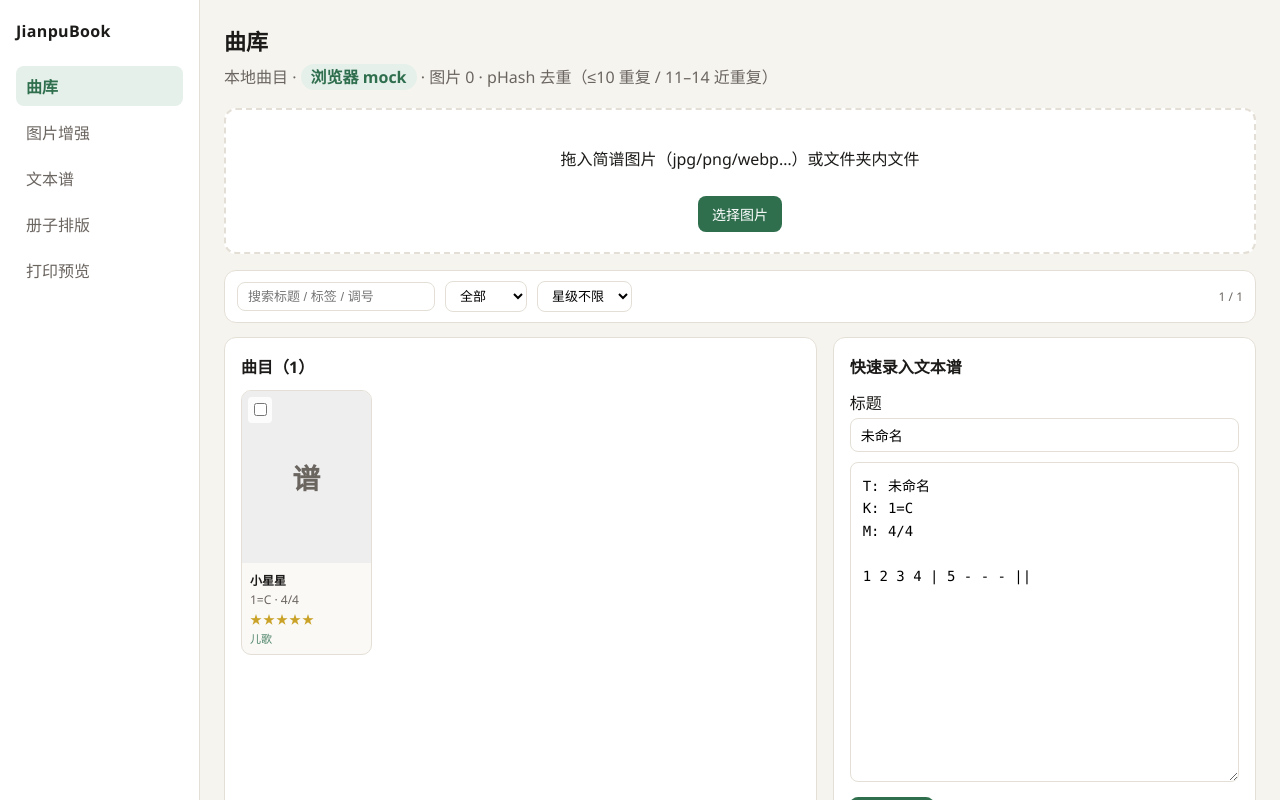
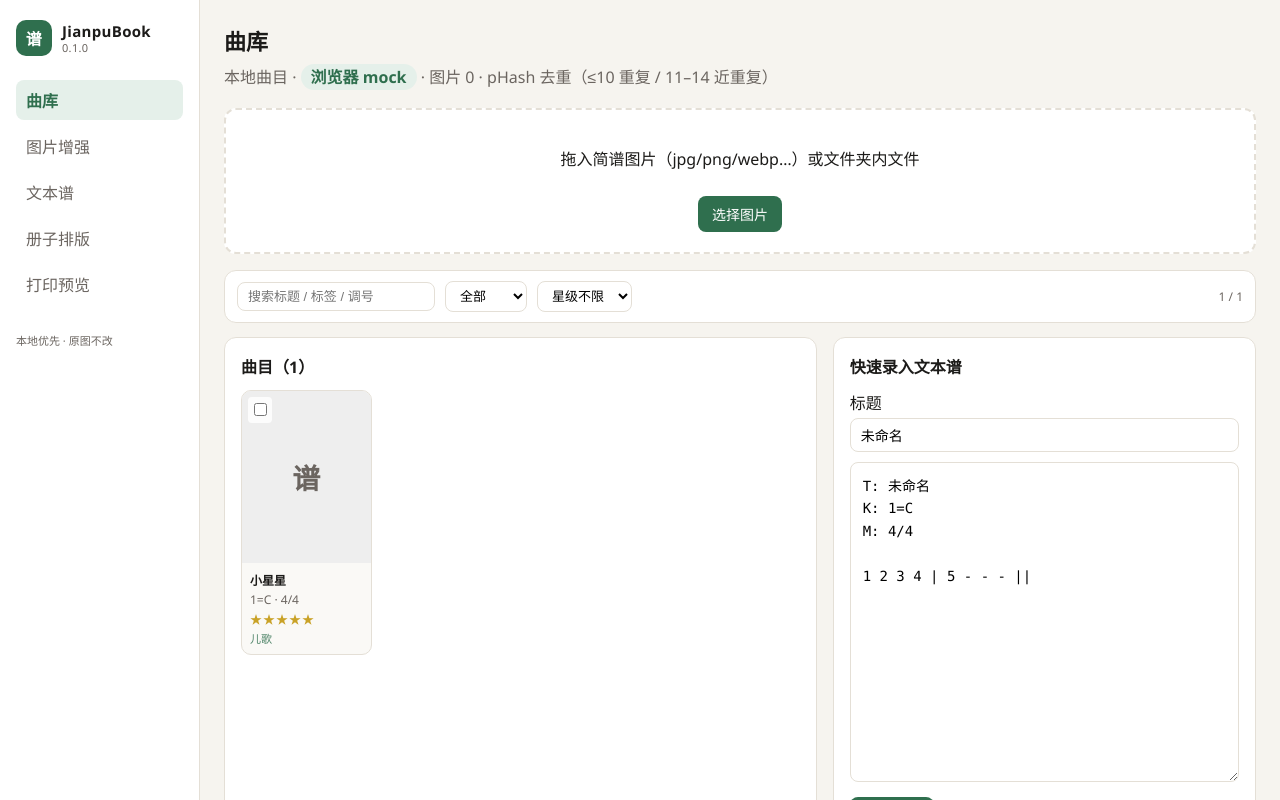
Before and after one commit to JunsonJack/JianpuBook, a Vue app in the folder apps/desktop/: page /#/ in a window 1280 px wide. Built offline with nearby package versions, Linux system fonts and the light colour scheme.

Commit message:
style(app): nav brand polish

```diff
--- a/apps/desktop/src/App.vue
+++ b/apps/desktop/src/App.vue
@@ -5,7 +5,13 @@ import { RouterLink, RouterView } from "vue-router";
 <template>
   <div class="shell">
     <aside class="nav">
-      <div class="brand">JianpuBook</div>
+      <div class="brand">
+        <span class="logo">谱</span>
+        <div>
+          <div class="name">JianpuBook</div>
+          <div class="ver">0.1.0</div>
+        </div>
+      </div>
       <nav>
         <RouterLink to="/">曲库</RouterLink>
         <RouterLink to="/enhance">图片增强</RouterLink>
@@ -13,6 +19,7 @@ import { RouterLink, RouterView } from "vue-router";
         <RouterLink to="/book">册子排版</RouterLink>
         <RouterLink to="/print">打印预览</RouterLink>
       </nav>
+      <p class="foot">本地优先 · 原图不改</p>
     </aside>
     <main class="main">
       <RouterView />
--- a/apps/desktop/src/styles.css
+++ b/apps/desktop/src/styles.css
@@ -39,6 +39,34 @@ body,
   font-weight: 700;
   letter-spacing: 0.02em;
   margin-bottom: 24px;
+  display: flex;
+  gap: 10px;
+  align-items: center;
+}
+.brand .logo {
+  width: 36px;
+  height: 36px;
+  border-radius: 10px;
+  background: var(--accent);
+  color: #fff;
+  display: flex;
+  align-items: center;
+  justify-content: center;
+  font-size: 16px;
+}
+.brand .name {
+  font-size: 15px;
+  line-height: 1.2;
+}
+.brand .ver {
+  font-size: 11px;
+  color: var(--muted);
+  font-weight: 500;
+}
+.nav .foot {
+  margin-top: 28px;
+  font-size: 11px;
+  color: var(--muted);
 }
 
 .nav nav {
```
